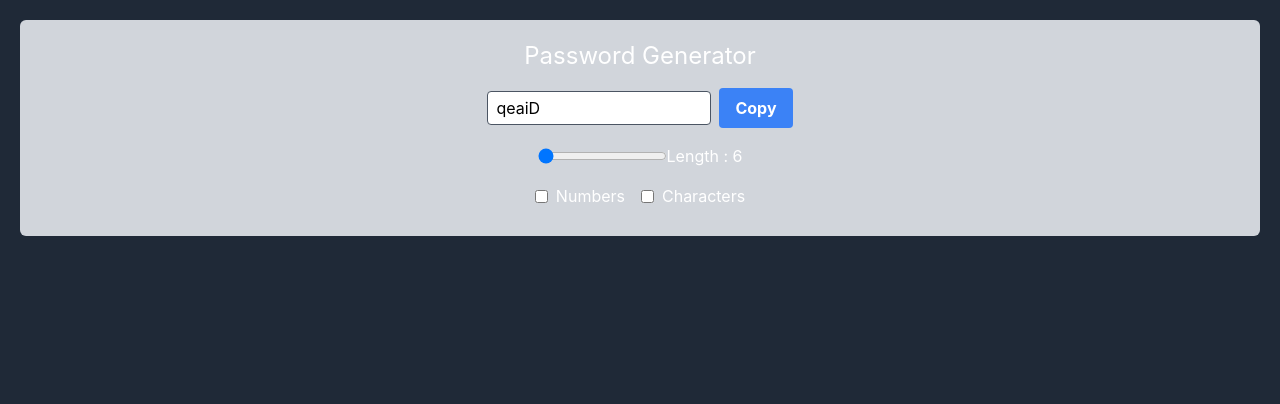
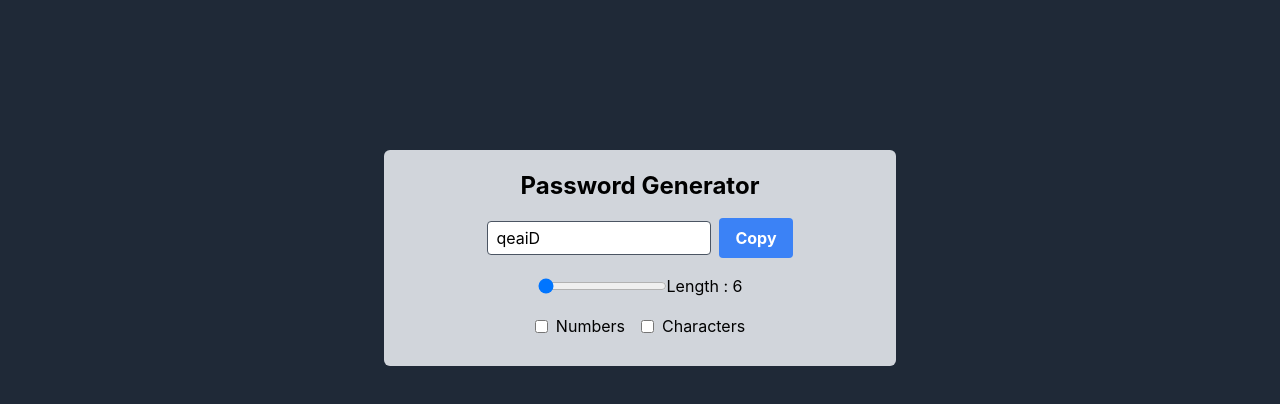
Before and after one commit to ravivichhi/React_PasswordGenerator, a React (Create React App) app: page / in a window 1280 px wide. Shown: the top 404 px of the page. Built offline with nearby package versions, Linux system fonts and the light colour scheme.

Commit message:
css changes

```diff
--- a/src/App.jsx
+++ b/src/App.jsx
@@ -36,8 +36,8 @@ function App() {
 
   return (
     <>
-      <div className=' text-white px-5 py-5 rounded-md text-center justify-center m-5 bg-gray-300 text-black'>
-        <h2 className="text-2xl mb-4">Password Generator</h2>
+      <div className=' text-black px-5 py-5 rounded-md text-center justify-center m-5 bg-gray-300 text-black' style={{ width:'40%',margin:'auto',marginTop:'150px' }}>
+        <h2 className="text-2xl mb-4"><b>Password Generator</b></h2>
         <div className="flex items-center justify-center mb-4">
           <input
             type="text"
```
